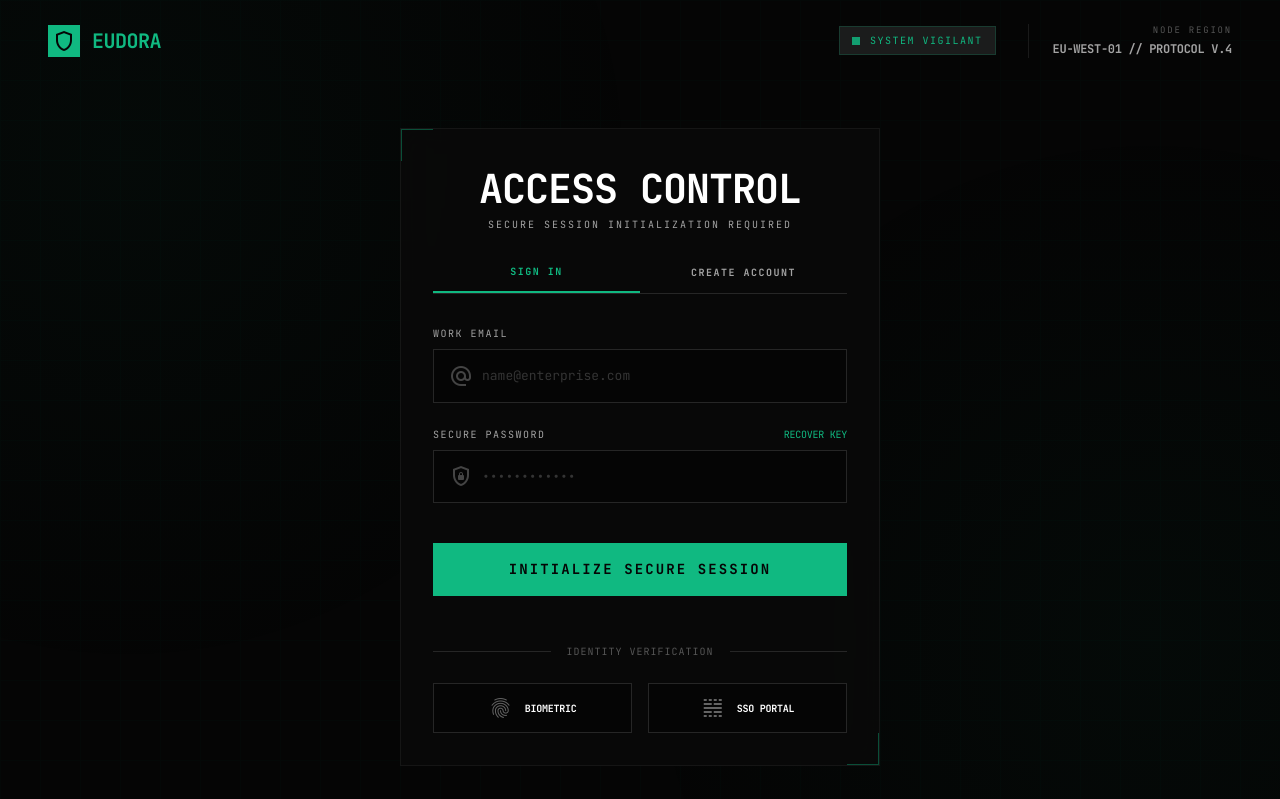
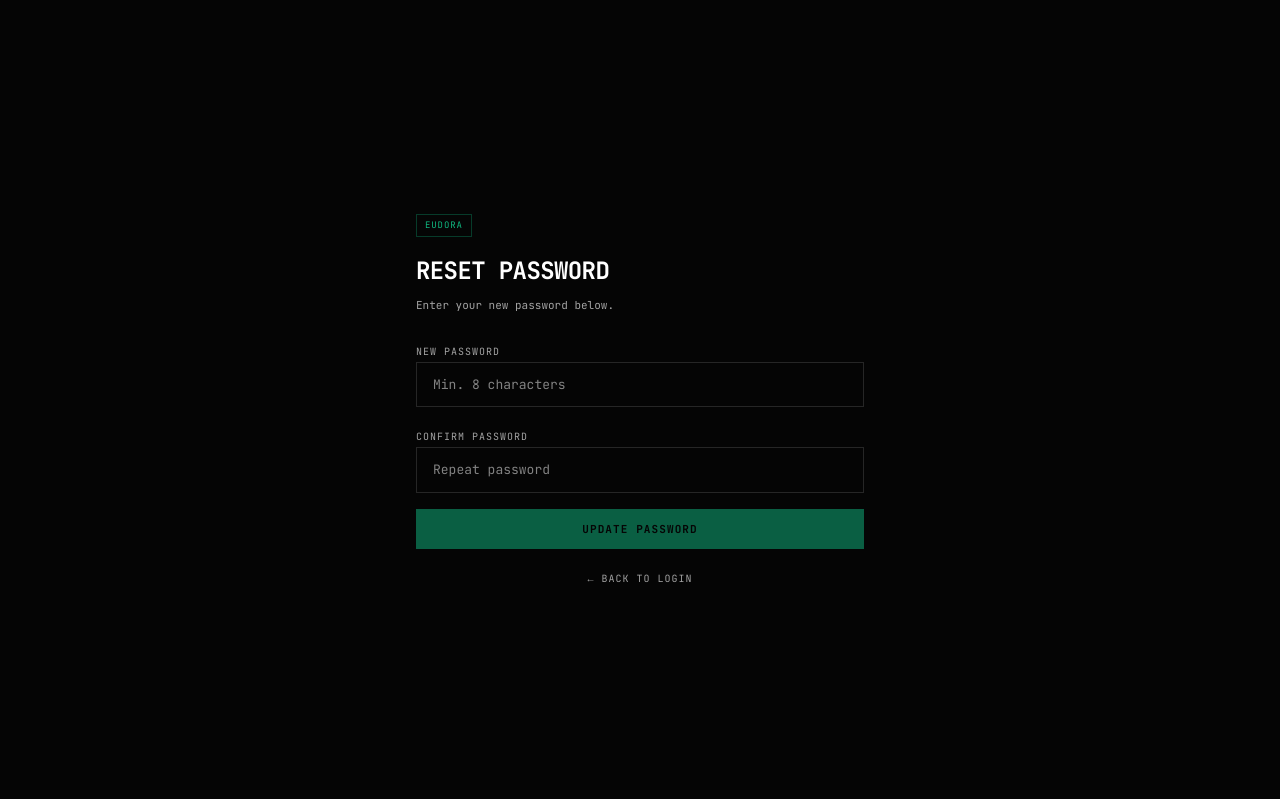
Before and after one commit to eudora-hq/eudora, a React (Vite) app: page /reset-password in a window 1280 px wide. Before the commit this address led to /login. Shown: the top 799 px of the page. Built offline with nearby package versions, Linux system fonts and the light colour scheme; no server answers.

Commit message:
Forgot Password

```diff
--- a/src/App.jsx
+++ b/src/App.jsx
@@ -18,6 +18,7 @@ import TrialExpired from './pages/TrialExpired'
 import BillingSuccess from './pages/BillingSuccess'
 import Templates from './pages/Templates'
 import SelfHostedSetup from './pages/SelfHostedSetup'
+import ResetPassword from './pages/ResetPassword'
 
 function ProtectedRoute({ children }) {
   const { isAuthenticated, user } = useAuthStore()
@@ -91,6 +92,7 @@ export default function App() {
     <BrowserRouter>
       <Routes>
         <Route path="/login" element={<AuthRoute><Login /></AuthRoute>} />
+        <Route path="/reset-password" element={<ResetPassword />} />
         <Route path="/onboarding" element={<Onboarding />} />
         <Route path="/setup" element={<ProtectedRoute><SelfHostedSetup /></ProtectedRoute>} />
         <Route path="/billing/success" element={<BillingSuccess />} />
--- a/src/pages/Login.jsx
+++ b/src/pages/Login.jsx
@@ -17,6 +17,7 @@ export default function Login() {
   const [name, setName] = useState('');
   const [isLoading, setIsLoading] = useState(false);
   const [authError, setAuthError] = useState('');
+  const [forgotSent, setForgotSent] = useState(false);
 
   const navigate = useNavigate();
 
@@ -92,6 +93,19 @@ export default function Login() {
     return onboardingCompleted ? '/agents' : '/onboarding';
   };
 
+  const handleForgotPassword = async () => {
+    setIsLoading(true);
+    setAuthError('');
+    try {
+      await api.post('/auth/forgot-password', { email });
+    } catch {
+      // Always show the same response to avoid exposing registered emails.
+    } finally {
+      setForgotSent(true);
+      setIsLoading(false);
+    }
+  };
+
   const getPasswordStrength = () => {
     if (!password) return 0;
     if (password.length < 8) return 1;
@@ -157,6 +171,50 @@ export default function Login() {
               </button>
             </div>
 
+            {activeTab === 'forgot' ? (
+              <div className="space-y-4">
+                <p className="font-mono text-[11px] text-text-muted">
+                  Enter your email and we'll send you a reset link.
+                </p>
+                <div className="space-y-1">
+                  <label className="font-mono text-[10px] text-text-muted uppercase tracking-widest">
+                    Email address
+                  </label>
+                  <input
+                    type="email"
+                    value={email}
+                    onChange={e => setEmail(e.target.value)}
+                    className="w-full bg-[#050505] border border-[#262626] text-white font-mono text-[13px] px-4 py-3 focus:outline-none focus:border-primary"
+                    placeholder="your@email.com"
+                  />
+                </div>
+
+                {forgotSent ? (
+                  <div className="border border-primary/30 bg-primary/5 p-4">
+                    <p className="font-mono text-[11px] text-primary">
+                      If that email exists, a reset link has been sent. Check your inbox.
+                    </p>
+                  </div>
+                ) : (
+                  <button
+                    type="button"
+                    onClick={handleForgotPassword}
+                    disabled={isLoading || !email}
+                    className="w-full bg-primary text-[#050505] font-mono text-[11px] uppercase tracking-widest py-3 font-bold hover:bg-primary/90 transition-colors cursor-pointer disabled:opacity-50"
+                  >
+                    {isLoading ? 'Sending...' : 'Send Reset Link'}
+                  </button>
+                )}
+
+                <button
+                  type="button"
+                  onClick={() => { setActiveTab('signin'); setForgotSent(false); }}
+                  className="w-full font-mono text-[10px] text-text-muted hover:text-primary uppercase tracking-widest cursor-pointer transition-colors"
+                >
+                  ← Back to login
+                </button>
+              </div>
+            ) : (
             <form className="space-y-6" onSubmit={handleAuth}>
               {activeTab === 'create' && (
                 <div className="space-y-2">
@@ -192,7 +250,7 @@ export default function Login() {
                 <div className="flex justify-between items-end">
                   <label className="font-mono text-[10px] text-[#A3A3A3] uppercase tracking-[0.15em] block">Secure Password</label>
                   {activeTab === 'signin' && (
-                    <button type="button" className="font-mono text-[10px] text-primary hover:underline uppercase tracking-tight transition-all">Recover Key</button>
+                    <span className="font-mono text-[10px] text-primary uppercase tracking-tight">Secure Access</span>
                   )}
                 </div>
                 <div className="relative group/input flex flex-col gap-2">
@@ -215,6 +273,18 @@ export default function Login() {
                   )}
                 </div>
               </div>
+
+              {activeTab === 'signin' && (
+                <div className="text-right -mt-2">
+                  <button
+                    type="button"
+                    onClick={() => setActiveTab('forgot')}
+                    className="font-mono text-[10px] text-text-muted hover:text-primary transition-colors uppercase tracking-widest cursor-pointer"
+                  >
+                    Forgot password?
+                  </button>
+                </div>
+              )}
 
               {activeTab === 'create' && (
                 <div className="space-y-2">
@@ -266,6 +336,7 @@ export default function Login() {
                 </>
               )}
             </form>
+            )}
           </div>
           <p className="mt-8 text-center font-mono text-[10px] text-[#A3A3A3]/40 uppercase tracking-[0.2em]">
             Protected by Eudora Sentinel AI Protocol
--- /dev/null
+++ b/src/pages/ResetPassword.jsx
@@ -0,0 +1,113 @@
+import { useState } from 'react'
+import { useNavigate, useSearchParams } from 'react-router-dom'
+import api from '../api/client'
+
+export default function ResetPassword() {
+  const [searchParams] = useSearchParams()
+  const token = searchParams.get('token')
+  const navigate = useNavigate()
+  const [password, setPassword] = useState('')
+  const [confirm, setConfirm] = useState('')
+  const [loading, setLoading] = useState(false)
+  const [error, setError] = useState('')
+  const [success, setSuccess] = useState(false)
+
+  const handleReset = async () => {
+    setError('')
+    if (password !== confirm) {
+      setError('Passwords do not match')
+      return
+    }
+    if (password.length < 8) {
+      setError('Password must be at least 8 characters')
+      return
+    }
+    if (!token) {
+      setError('Invalid reset link - please request a new one')
+      return
+    }
+
+    setLoading(true)
+    try {
+      await api.post('/auth/reset-password', { token, password })
+      setSuccess(true)
+      setTimeout(() => navigate('/login'), 3000)
+    } catch (err) {
+      setError(err.response?.data?.message || 'Invalid or expired reset link')
+    } finally {
+      setLoading(false)
+    }
+  }
+
+  return (
+    <div className="min-h-screen bg-[#050505] font-mono flex items-center justify-center p-8">
+      <div className="w-full max-w-md space-y-6">
+        <div>
+          <p className="font-mono text-[9px] text-primary border border-primary/30 px-2 py-1 uppercase tracking-widest inline-block mb-4">
+            EUDORA
+          </p>
+          <h1 className="font-mono text-[24px] font-bold text-white uppercase tracking-tight">
+            Reset Password
+          </h1>
+          <p className="font-mono text-[11px] text-text-muted mt-2">
+            Enter your new password below.
+          </p>
+        </div>
+
+        {success ? (
+          <div className="border border-primary/30 bg-primary/5 p-4">
+            <p className="font-mono text-[11px] text-primary">
+              Password updated successfully. Redirecting to login...
+            </p>
+          </div>
+        ) : (
+          <div className="space-y-4">
+            <div className="space-y-1">
+              <label className="font-mono text-[10px] text-text-muted uppercase tracking-widest">
+                New Password
+              </label>
+              <input
+                type="password"
+                value={password}
+                onChange={e => setPassword(e.target.value)}
+                className="w-full bg-[#050505] border border-[#262626] text-white font-mono text-[13px] px-4 py-3 focus:outline-none focus:border-primary"
+                placeholder="Min. 8 characters"
+              />
+            </div>
+            <div className="space-y-1">
+              <label className="font-mono text-[10px] text-text-muted uppercase tracking-widest">
+                Confirm Password
+              </label>
+              <input
+                type="password"
+                value={confirm}
+                onChange={e => setConfirm(e.target.value)}
+                className="w-full bg-[#050505] border border-[#262626] text-white font-mono text-[13px] px-4 py-3 focus:outline-none focus:border-primary"
+                placeholder="Repeat password"
+                onKeyDown={e => e.key === 'Enter' && handleReset()}
+              />
+            </div>
+            {error && (
+              <p className="font-mono text-[10px] text-red-400">{error}</p>
+            )}
+            <button
+              type="button"
+              onClick={handleReset}
+              disabled={loading || !password || !confirm}
+              className="w-full bg-primary text-[#050505] font-mono text-[11px] uppercase tracking-widest py-3 font-bold hover:bg-primary/90 transition-colors cursor-pointer disabled:opacity-50"
+            >
+              {loading ? 'Updating...' : 'Update Password'}
+            </button>
+            <button
+              type="button"
+              onClick={() => navigate('/login')}
+              className="w-full font-mono text-[10px] text-text-muted hover:text-primary uppercase tracking-widest cursor-pointer transition-colors"
+            >
+              ← Back to login
+            </button>
+          </div>
+        )}
+      </div>
+    </div>
+  )
+}
```
Also changed, not shown: 2 other files (tests, documents, lock files or other folders).
